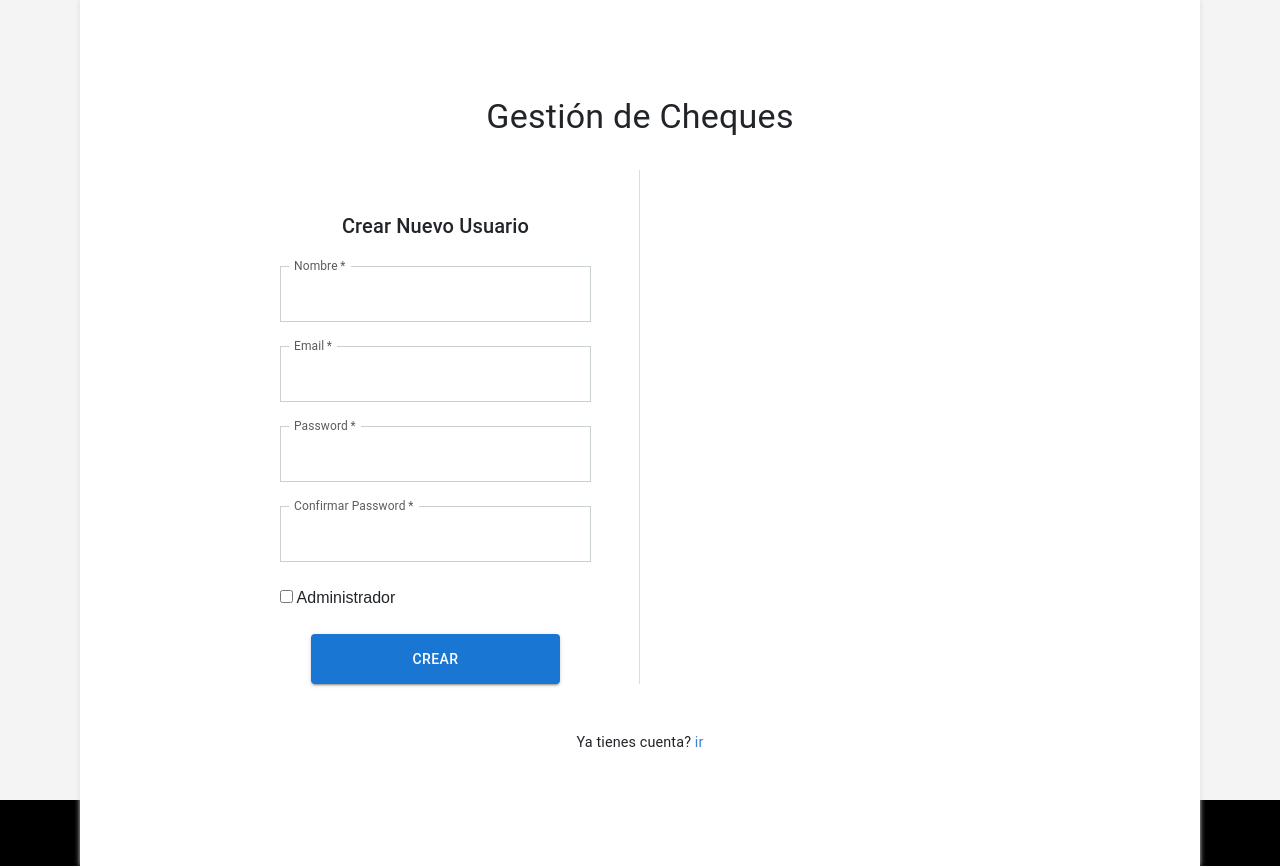
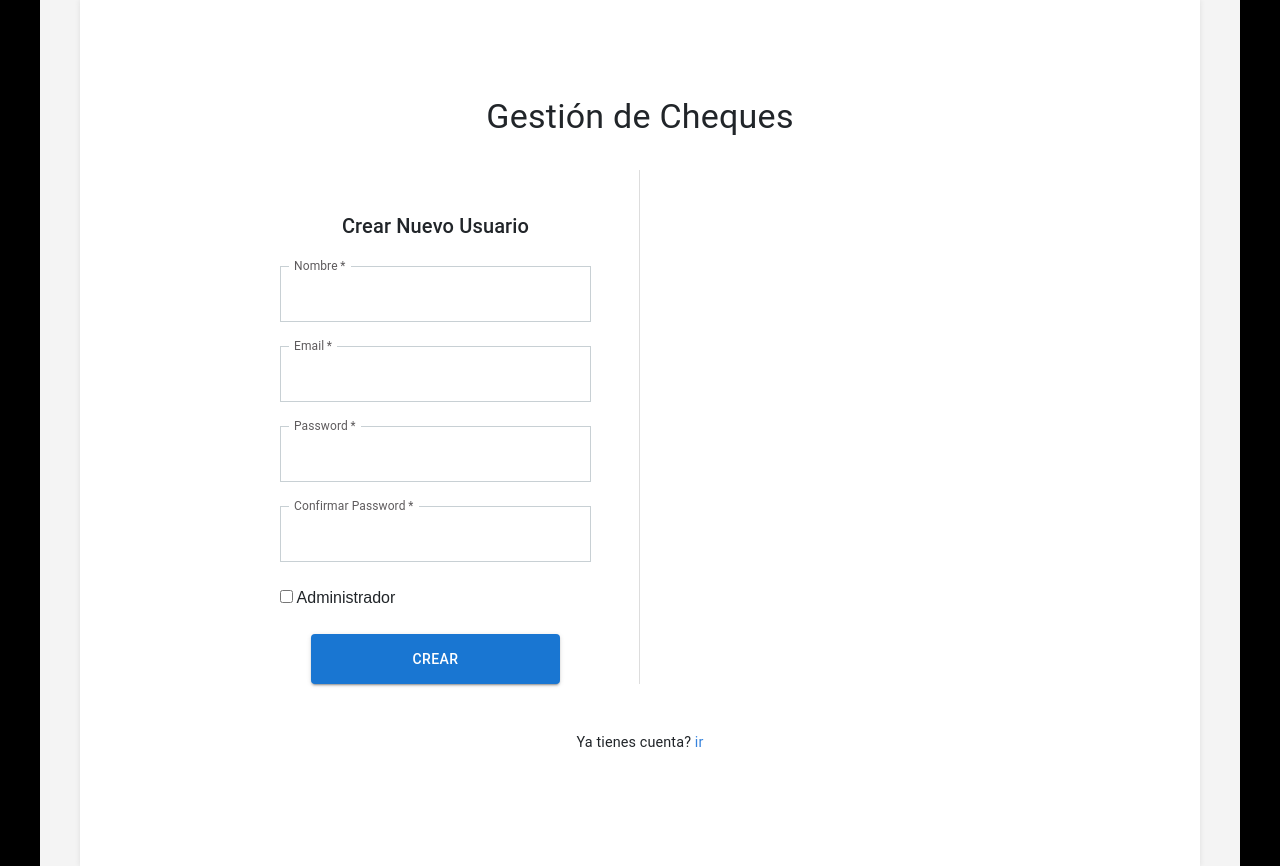
Before and after one commit to SebastianPrario/GestionCheques, a React (Vite) app: page /signup in a window 1280 px wide. Built offline with nearby package versions, Linux system fonts and the light colour scheme; what @react-pdf/renderer would draw is missing.

Commit message:
correccion en signup componente

```diff
--- a/src/pages/Signup.page.tsx
+++ b/src/pages/Signup.page.tsx
@@ -67,9 +67,9 @@ const SignupPage: FC = () => {
     }
     return (
         <Container
-            maxWidth={false}
+            maxWidth='lg'
             sx={{
-                height: '100vh',
+                height: '100%',
                 backgroundColor: { xs: '#fff', md: '#f4f4f4' },
             }}
         >
```
